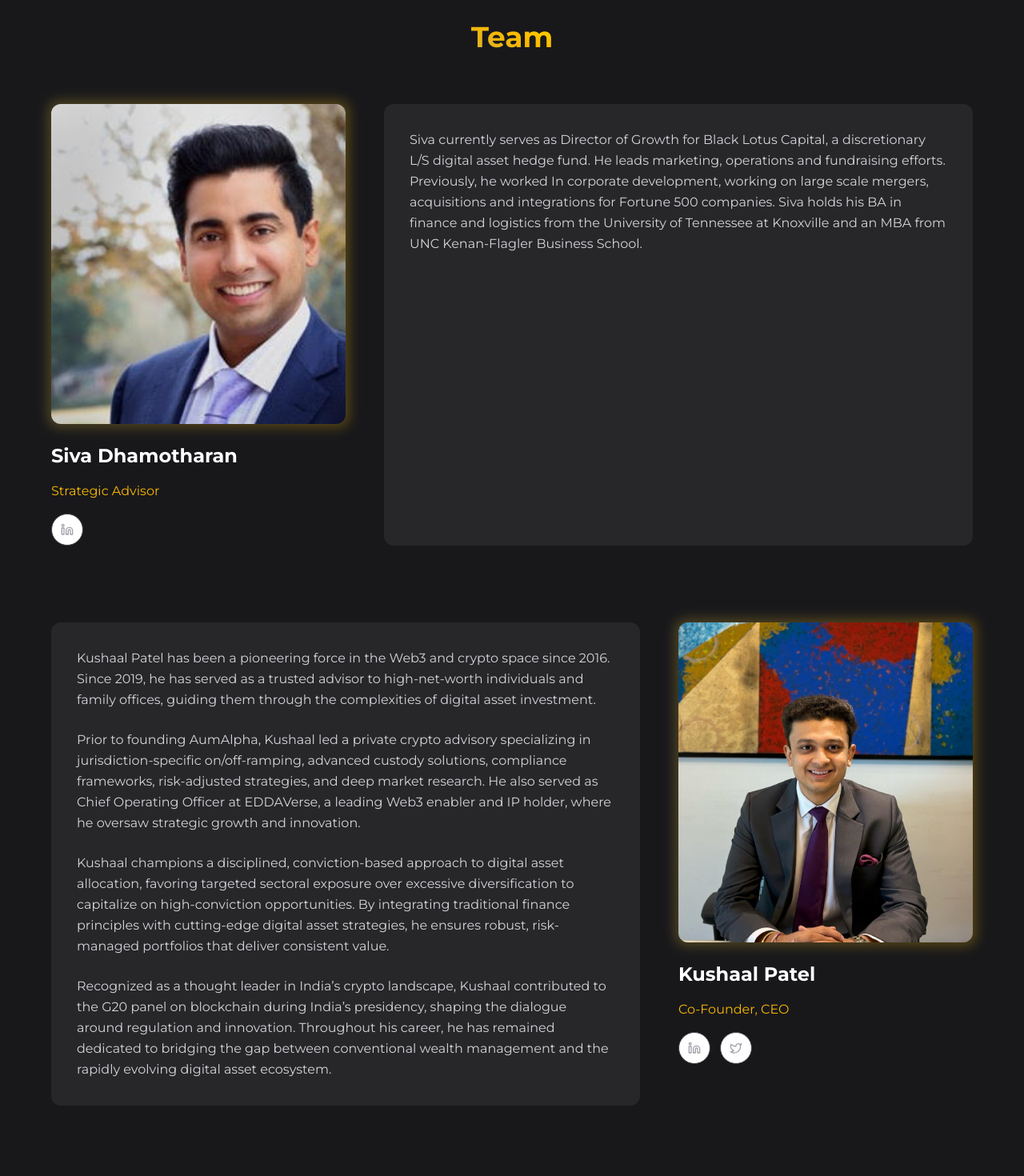
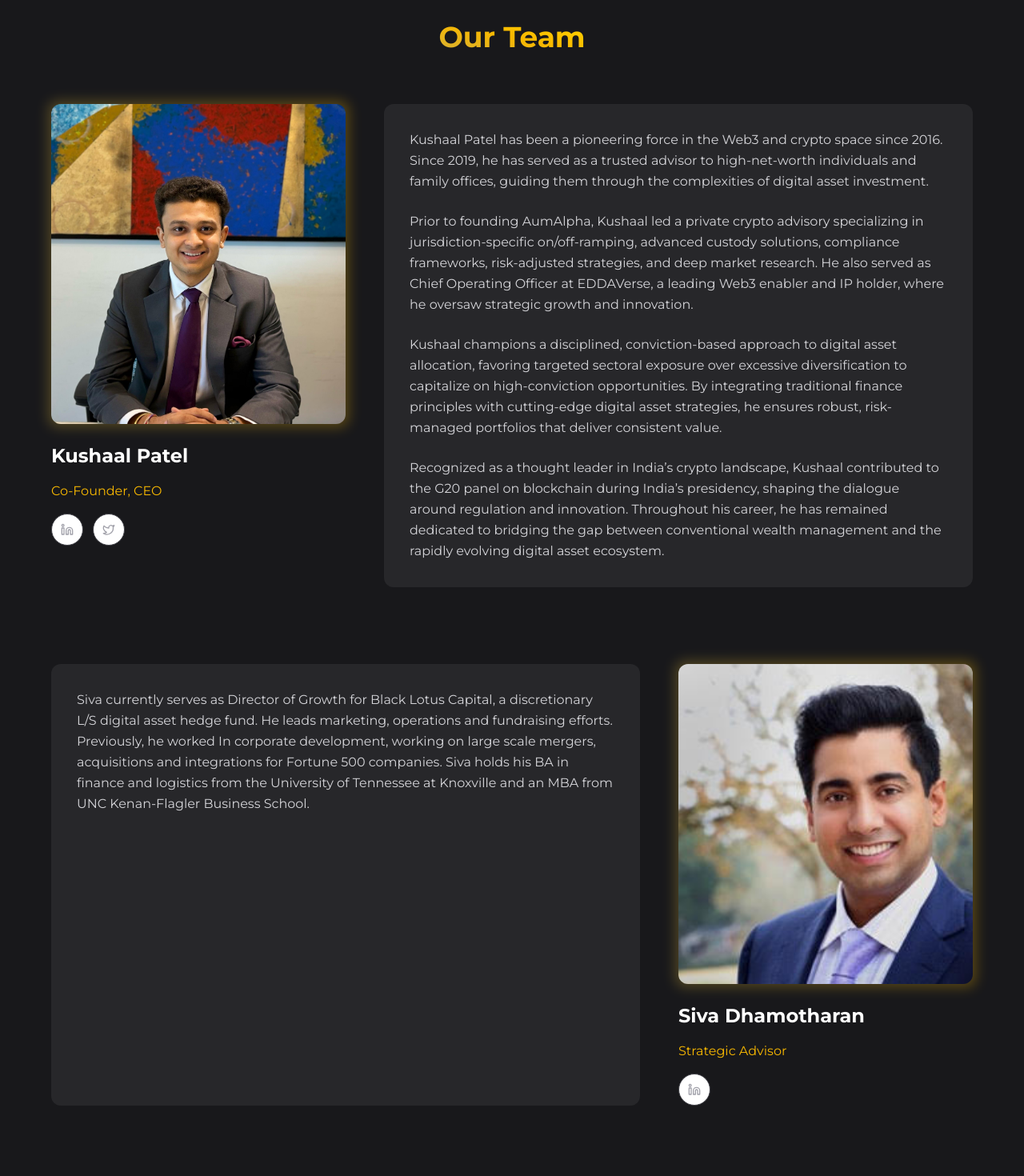
Before and after one commit to UtkarshRanjan07/AumAlpha, a React (Vite) app: page /about in a window 1280 px wide. Shown: the part 980-2450 px from the top of the page at 80% size. Built offline with nearby package versions, Linux system fonts and the light colour scheme.

Commit message:
Changed the order of the founder section

```diff
--- a/src/pages/About.tsx
+++ b/src/pages/About.tsx
@@ -2,14 +2,6 @@ import { Button } from '@/components/ui/button';
 import { ExternalLink, Linkedin, Twitter } from 'lucide-react';
 
 const founderData = [
-  {
-    name: 'Siva Dhamotharan',
-    title: 'Strategic Advisor',
-    image: '/lovable-uploads/Siva.jpeg',
-    bio: `Siva currently serves as Director of Growth for Black Lotus Capital, a discretionary L/S digital asset hedge fund. He leads marketing, operations and fundraising efforts. Previously, he worked In corporate development, working on large scale mergers, acquisitions and integrations for Fortune 500 companies. Siva holds his BA in finance and logistics from the University of Tennessee at Knoxville and an MBA from UNC Kenan-Flagler Business School.
-`,
-    linkedin: 'https://www.linkedin.com/in/harsh-dalmia-9696711b7/'
-  },
   {
     name: 'Kushaal Patel',
     title: 'Co-Founder, CEO',
@@ -23,7 +15,16 @@ Kushaal champions a disciplined, conviction-based approach to digital asset allo
 Recognized as a thought leader in India’s crypto landscape, Kushaal contributed to the G20 panel on blockchain during India’s presidency, shaping the dialogue around regulation and innovation. Throughout his career, he has remained dedicated to bridging the gap between conventional wealth management and the rapidly evolving digital asset ecosystem.`,
     linkedin: 'https://www.linkedin.com/in/thekushaalpatel/',
     twitter: 'https://x.com/KushaalPatel'
+  },
+  {
+    name: 'Siva Dhamotharan',
+    title: 'Strategic Advisor',
+    image: '/lovable-uploads/Siva.jpeg',
+    bio: `Siva currently serves as Director of Growth for Black Lotus Capital, a discretionary L/S digital asset hedge fund. He leads marketing, operations and fundraising efforts. Previously, he worked In corporate development, working on large scale mergers, acquisitions and integrations for Fortune 500 companies. Siva holds his BA in finance and logistics from the University of Tennessee at Knoxville and an MBA from UNC Kenan-Flagler Business School.
+`,
+    linkedin: 'https://www.linkedin.com/in/siva-dhamotharan-544b5832/'
   }
+
 ];
 
 const About = () => {
@@ -96,7 +97,7 @@ const About = () => {
       <section className="section bg-zinc-900">
         <div className="max-w-7xl mx-auto">
           <h2 className="text-3xl md:text-4xl font-bold text-center mb-16">
-            <span className="gold-gradient">Team</span>
+            <span className="gold-gradient">Our Team</span>
           </h2>
 
           <div className="space-y-24">
```
